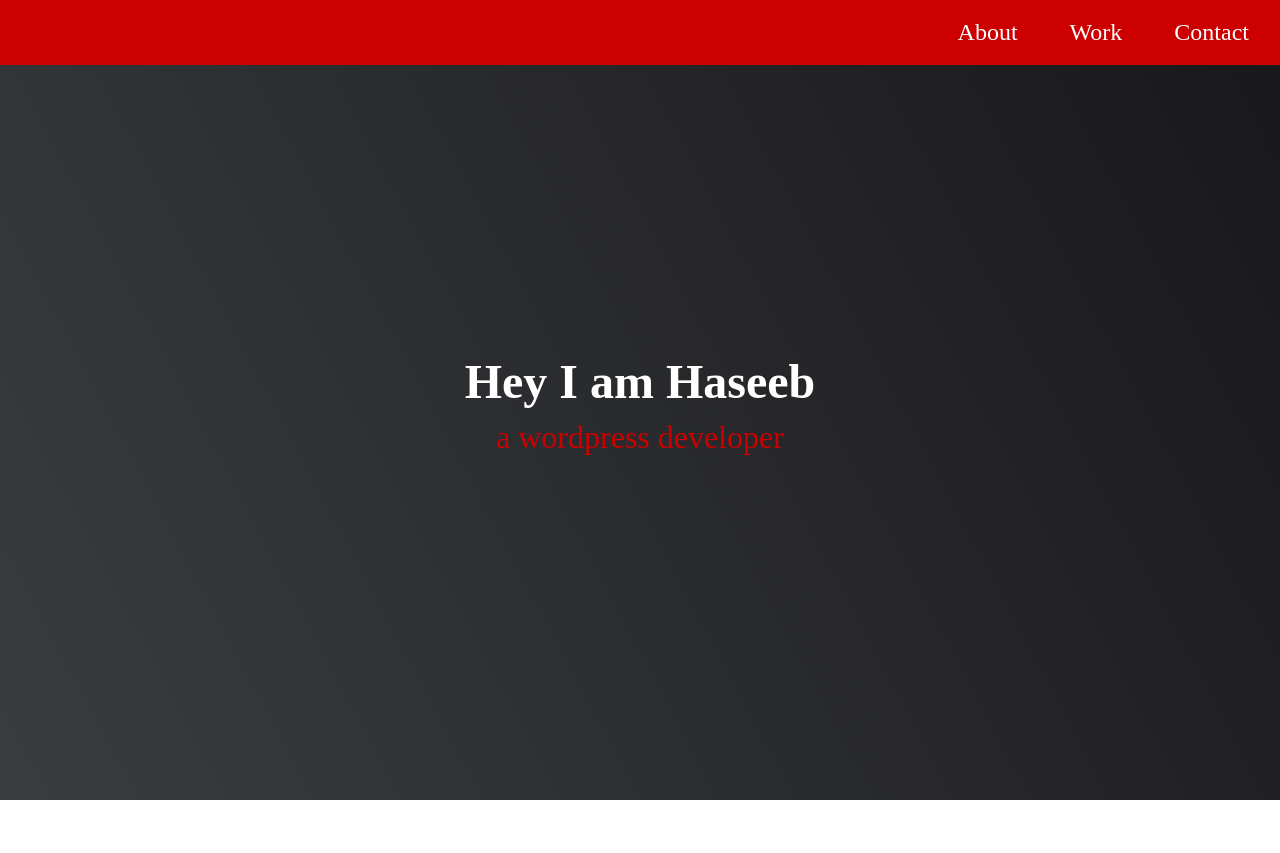
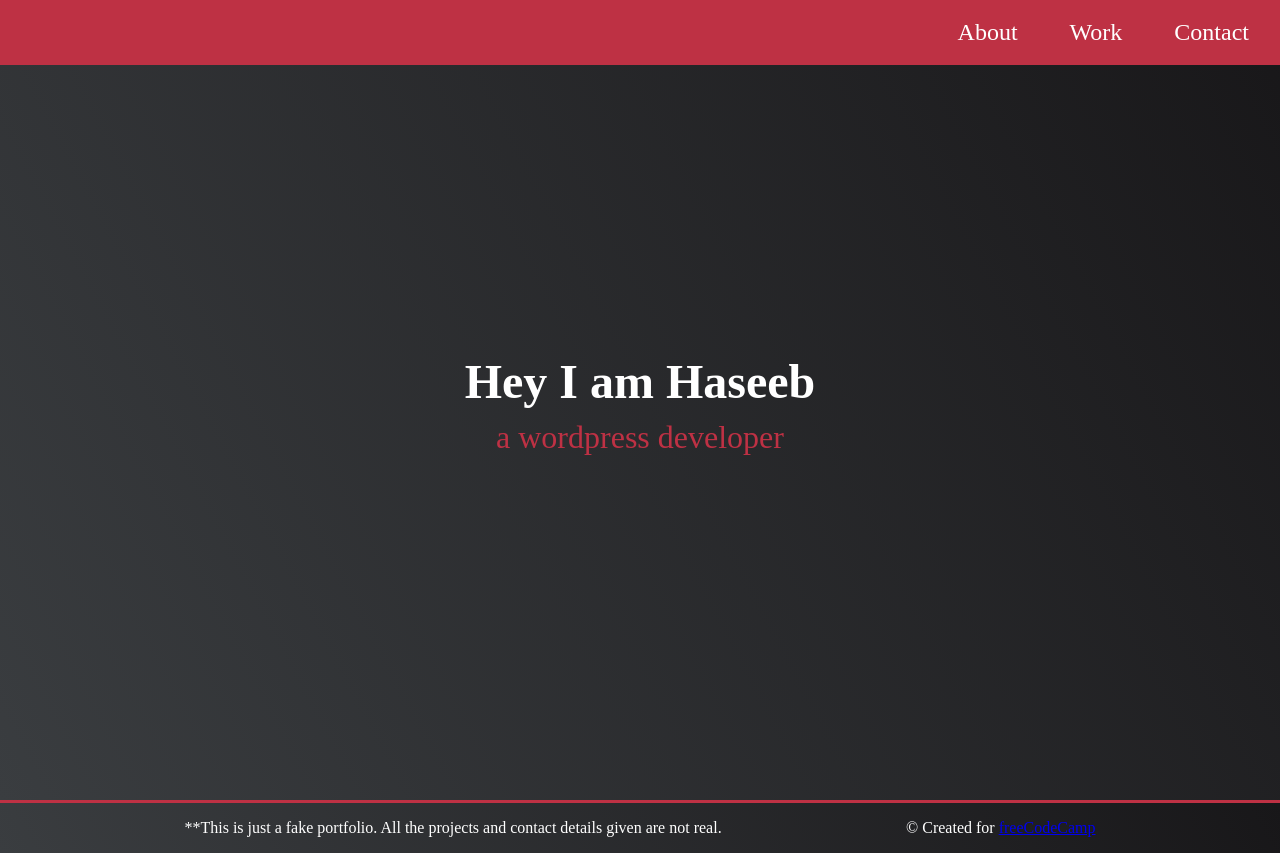
Before and after one commit to Haseebshahzad052/HTML-CSS-project1, a plain HTML site: page index.html in a window 1280 px wide. Before the commit the page ends 800 px from the top, so only its background shows below. Drawn offline with Linux system fonts and the light colour scheme.

Commit message:
done with footer

```diff
--- a/index.html
+++ b/index.html
@@ -19,5 +19,17 @@
       <h1 class="hey">Hey I am Haseeb</h1>
       <p class="web">a wordpress developer</p>
     </section>
+    <footer>
+      <p>
+        **This is just a fake portfolio. All the projects and contact details
+        given are not real.
+      </p>
+      <p>
+        &copy; Created for
+        <a href="https://www.freecodecamp.com/" target="_blank"
+          >freeCodeCamp <i class="fab fa-free-code-camp"></i
+        ></a>
+      </p>
+    </footer>
   </body>
 </html>
--- a/style.css
+++ b/style.css
@@ -1,5 +1,6 @@
 body {
   margin: 0;
+  background-color: #be3144;
 }
 
 ul {
@@ -7,7 +8,7 @@
   margin: 0;
   padding: 5px;
   overflow: hidden;
-  background-color: #cc0000;
+  background-color: #be3144;
   position: fixed;
   top: 0;
   width: 100%;
@@ -28,7 +29,7 @@
 }
 
 li a:hover:not(.active) {
-  background-color: #002448;
+  background-color: #45567d;
 }
 
 .active {
@@ -51,7 +52,16 @@
   margin: 10px;
 }
 .web {
-  color: #cc0000;
+  color: #be3144;
   font-size: 2rem;
   margin: 0%;
 }
+footer {
+  display: flex;
+  justify-content: space-evenly;
+  background-color: black;
+  color: white;
+  margin-top: 2.5px;
+
+  background-image: linear-gradient(62deg, #3a3d40 0%, #181719 100%);
+}
```
